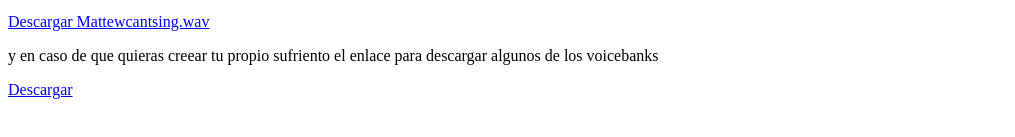
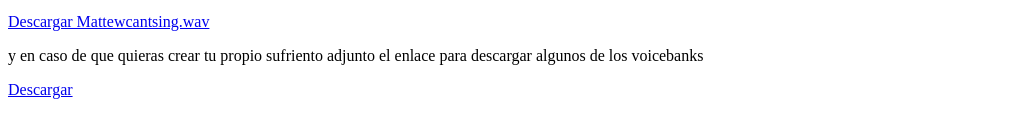
Before and after one commit to GiTahikhub/MattewConemanUTAU, a plain HTML site: page index.html in a window 1280 px wide. Shown: the part 557-694 px from the top of the page, without its empty margins (0-1015 px from the left). Drawn offline with Linux system fonts and the light colour scheme.

Commit message:
Update index.html

```diff
--- a/index.html
+++ b/index.html
@@ -12,7 +12,7 @@
       adjunto el wav de este</p>
 
       <a href="mattewcantsing.wav">Descargar Mattewcantsing.wav</a>
-      <p>y en caso de que quieras creear tu propio sufriento el enlace para descargar algunos de los voicebanks</p>
+      <p>y en caso de que quieras crear tu propio sufriento adjunto el enlace para descargar algunos de los voicebanks</p>
       <a href="download.html">Descargar</a>
     </body>
   </html>
```
